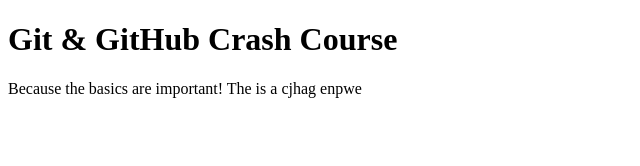
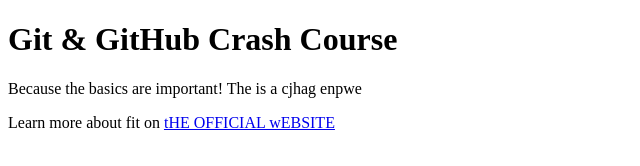
Before and after one commit to cyeruban/githubactions, a plain HTML site: page 01StartingProject/index.html in a window 1280 px wide. Shown: the whole page, without its empty margins (0-640 px from the left). Drawn offline with Linux system fonts and the light colour scheme.

Commit message:
2nd commit

```diff
--- a/01StartingProject/index.html
+++ b/01StartingProject/index.html
@@ -9,5 +9,8 @@
   <body>
     <h1>Git & GitHub Crash Course</h1>
     <p>Because the basics are important! The is a cjhag enpwe</p>
+    <p>Learn more about fit on
+    <a href="https://git-scm.com/book/en/v2">tHE OFFICIAL wEBSITE</a>
+    </p>
   </body>
 </html>
```
